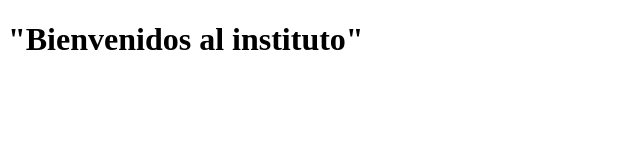
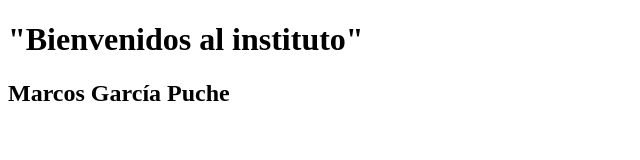
Before and after one commit to Marcosgarpu/webInstituto, a plain HTML site: page index.html in a window 1280 px wide. Shown: the whole page, without its empty margins (0-640 px from the left). Drawn offline with Linux system fonts and the light colour scheme.

Commit message:
Primeros cambios en la nube

```diff
--- a/index.html
+++ b/index.html
@@ -7,5 +7,6 @@
 </head>
 <body>
     <h1>"Bienvenidos al instituto"</h1>
+    <h2>Marcos García Puche</h2>
 </body>
 </html>
```
